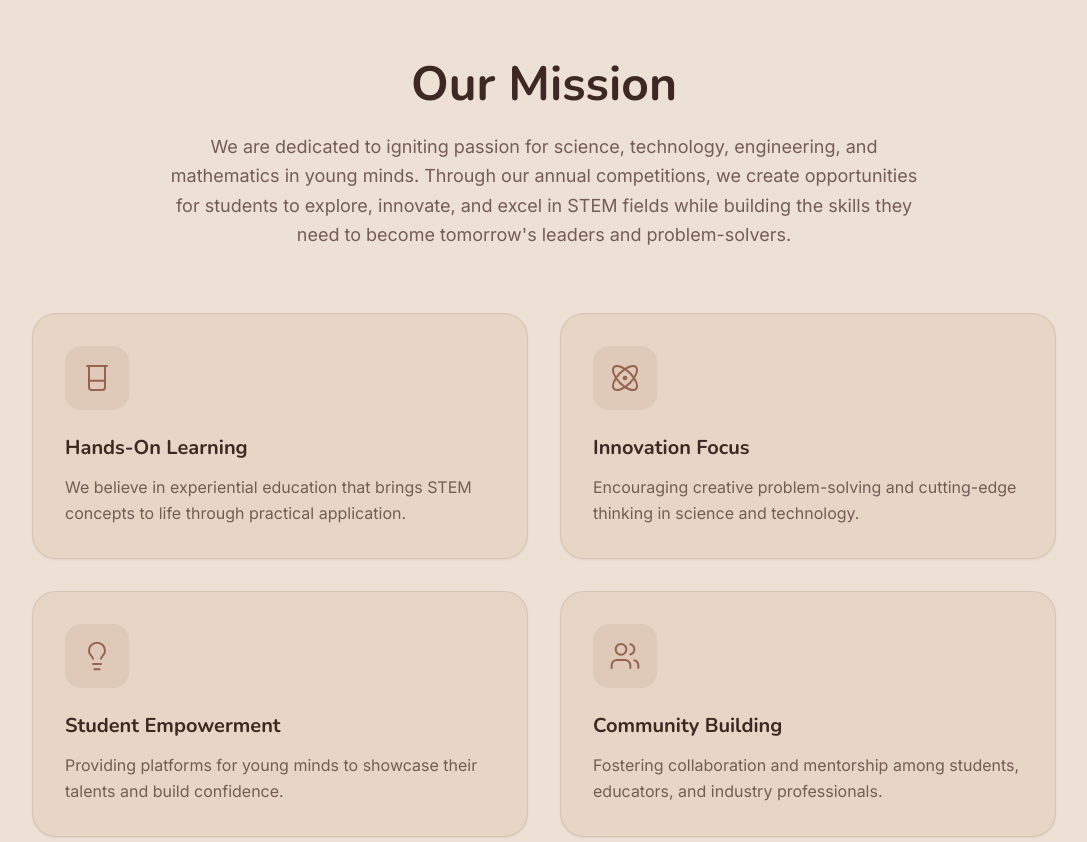
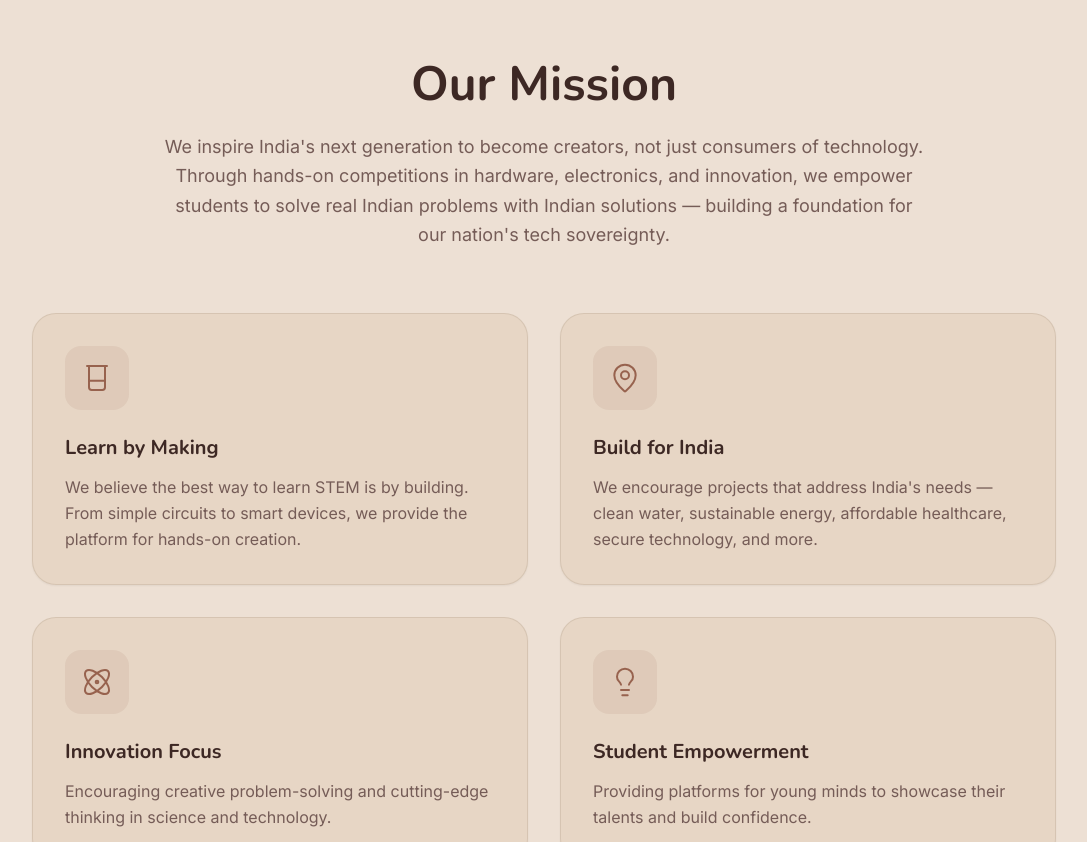
Before and after one commit to everything-is-me/stem-spark-studio, a React (Vite) app: page / in a window 1280 px wide. Shown: the part 820-1662 px from the top of the page, without its empty margins (96-1183 px from the left). Built offline with nearby package versions, Linux system fonts and the light colour scheme; the HTML template or start-up script is replaced by a standard one.

Commit message:
Updating...

```diff
--- a/src/components/Mission.tsx
+++ b/src/components/Mission.tsx
@@ -1,11 +1,16 @@
-import { Beaker, Atom, Lightbulb, Users } from "lucide-react";
+import { Beaker, Atom, Lightbulb, Users, MapPin, Rocket } from "lucide-react";
 
 const Mission = () => {
   const values = [
     {
       icon: Beaker,
-      title: "Hands-On Learning",
-      description: "We believe in experiential education that brings STEM concepts to life through practical application.",
+      title: "Learn by Making",
+      description: "We believe the best way to learn STEM is by building. From simple circuits to smart devices, we provide the platform for hands-on creation.",
+    },
+    {
+      icon: MapPin,
+      title: "Build for India",
+      description: "We encourage projects that address India's needs — clean water, sustainable energy, affordable healthcare, secure technology, and more.",
     },
     {
       icon: Atom,
@@ -18,8 +23,13 @@ const Mission = () => {
       description: "Providing platforms for young minds to showcase their talents and build confidence.",
     },
     {
+      icon: Rocket,
+      title: "From Ideas to Impact",
+      description: "We guide young innovators from concept to prototype, connecting them with mentors from India's top tech companies and institutions.",
+    },
+    {
       icon: Users,
-      title: "Community Building",
+      title: "Community of Creators",
       description: "Fostering collaboration and mentorship among students, educators, and industry professionals.",
     },
   ];
@@ -32,10 +42,7 @@ const Mission = () => {
             Our Mission
           </h2>
           <p className="text-lg text-muted-foreground leading-relaxed">
-            We are dedicated to igniting passion for science, technology, engineering, and mathematics
-            in young minds. Through our annual competitions, we create opportunities for students to
-            explore, innovate, and excel in STEM fields while building the skills they need to become
-            tomorrow's leaders and problem-solvers.
+            We inspire India's next generation to become creators, not just consumers of technology. Through hands-on competitions in hardware, electronics, and innovation, we empower students to solve real Indian problems with Indian solutions — building a foundation for our nation's tech sovereignty.
           </p>
         </div>
 
```
Also changed, not shown: 1 other file (tests, documents, lock files or other folders).
